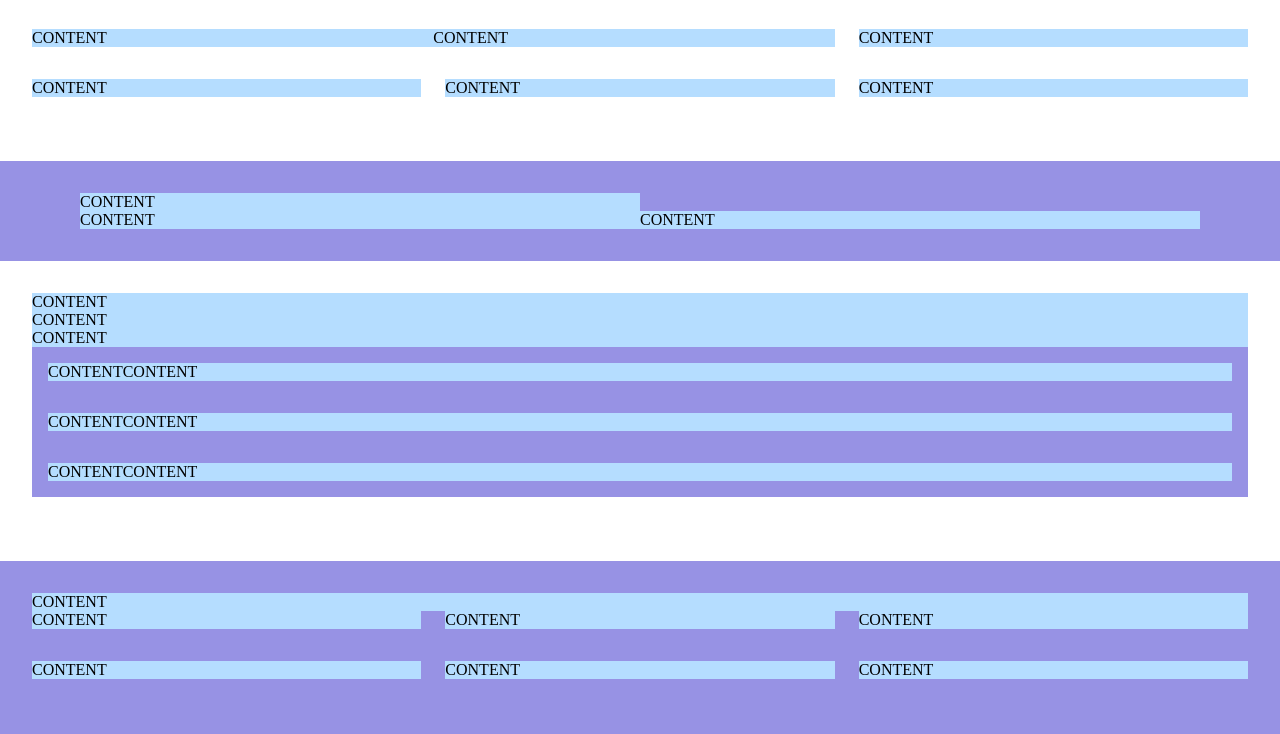
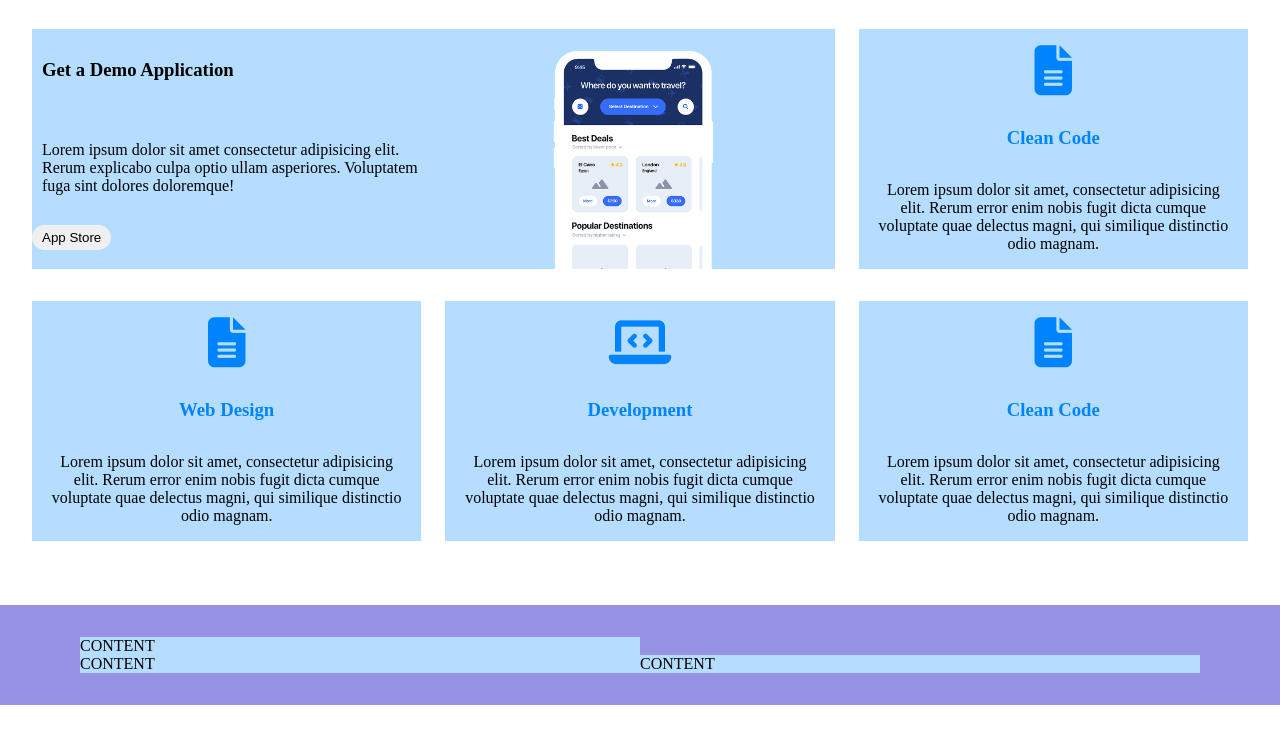
Before and after one commit to Gabr19/htmlcss-responsive-layout, a plain HTML site: page index.html in a window 1280 px wide. Shown: the part 43-777 px from the top of the page. Drawn offline with Linux system fonts and the light colour scheme.

Commit message:
Aggiunta contenuti provvisori intro

```diff
--- a/css/style.css
+++ b/css/style.css
@@ -102,6 +102,49 @@ header{
 #intro .cards .card:first-child > * {
     width: 50%;
 }
+
+.card div > *:not(:last-child){
+    padding: 30px 10px;
+
+}
+
+#intro .card-img{
+    display: flex;
+    align-items: flex-end;
+    justify-content: center;
+}
+
+#intro .card-img img{
+    width: 50%;
+}
+
+/* CARD STYLE */
+#intro .card-style > div{
+    display: flex;
+    justify-content: center;
+
+}
+
+#intro .card-style > div > i{
+    font-size: 50px;
+    color: var(--first-color);
+
+}
+
+#intro .card-style> *{
+    text-align: center;
+    padding: 1rem;
+}
+
+#intro .card-style h3{
+    color: var(--first-color);
+}
+/* FINE CARD STYLE */
+
+
+
+
+
 
 /* PLANNING */
 
--- a/index.html
+++ b/index.html
@@ -41,37 +41,48 @@
         <section id="intro">
             <div class="container">
                 <div class="cards">
-                    <div class="card">
-                        <div class="box-debug">
-                            CONTENT
+                    <div class="card ">
+                        <div>
+                            <h3>Get a Demo Application</h3>
+                            <p>Lorem ipsum dolor sit amet consectetur adipisicing elit. Rerum explicabo culpa optio ullam asperiores. Voluptatem fuga sint dolores doloremque!</p>
+                            <button class="btn">App Store</button>
                         </div>
-                        <div class="box-debug">
-                            CONTENT
+                        <div class="card-img">
+                            <img src="img/img/phone.png" alt="">
                         </div>
                     </div>
 
-                    <div class="card">
-                        <div class="box-debug">
-                            CONTENT
+                    <div class="card card-style">
+                        <div>
+                            <i class="fa-solid fa-file-lines"></i>
                         </div>
+                        <h3>Clean Code</h3>
+                        <p>Lorem ipsum dolor sit amet, consectetur adipisicing elit. Rerum error enim nobis fugit dicta cumque voluptate quae delectus magni, qui similique distinctio odio magnam.</p>
                     </div>
 
-                    <div class="card">
-                        <div class="box-debug">
-                            CONTENT
+                    <div class="card card-style">
+                        <div>
+                            <i class="fa-solid fa-file-lines"></i>
                         </div>
+                        <h3>Web Design</h3>
+                        <p>Lorem ipsum dolor sit amet, consectetur adipisicing elit. Rerum error enim nobis fugit dicta cumque voluptate quae delectus magni, qui similique distinctio odio magnam.</p>
                     </div>
 
-                    <div class="card">
-                        <div class="box-debug">
-                            CONTENT
+                    <div class="card card-style">
+                        <div>
+                            <i class="fa-solid fa-laptop-code"></i>
                         </div>
+                        <h3>Development</h3>
+                        <p>Lorem ipsum dolor sit amet, consectetur adipisicing elit. Rerum error enim nobis fugit dicta cumque voluptate quae delectus magni, qui similique distinctio odio magnam.</p>
                     </div>
 
-                    <div class="card">
-                        <div class="box-debug">
-                            CONTENT
+                    <div class="card card-style">
+                        <div>
+                            <i class="fa-solid fa-file-lines"></i>
                         </div>
+                        <h3>Clean Code</h3>
+                        <p>Lorem ipsum dolor sit amet, consectetur adipisicing elit. Rerum error enim nobis fugit dicta cumque voluptate quae delectus magni, qui similique distinctio odio magnam.</p>
+                    </div>
 
                     </div>
                 </div>
```
